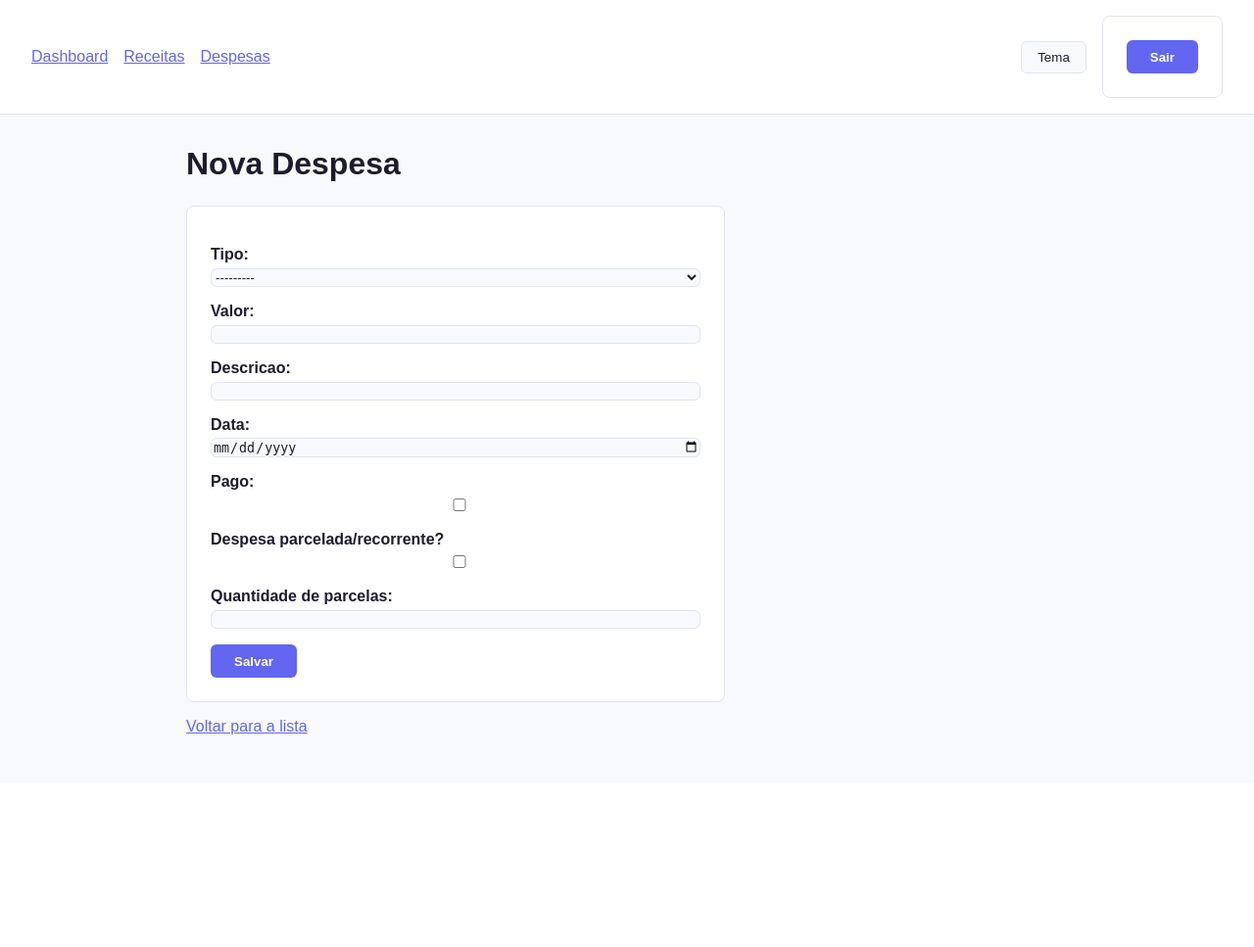
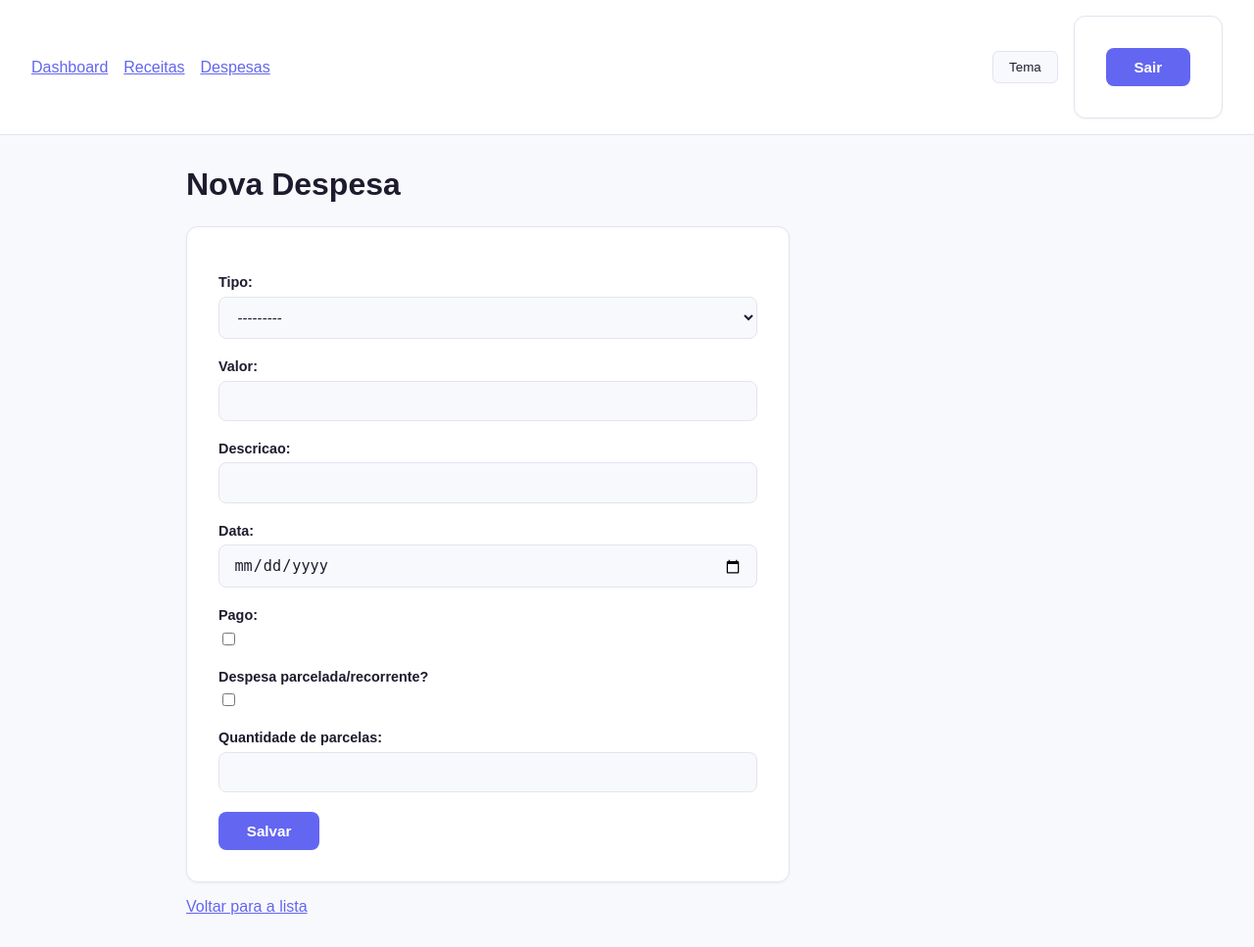
Before and after one commit to ReneBerredo/Controle-Financeiro, a Django app: page /financas/despesas/nova/ in a window 1280 px wide. Shown: the whole page at 98% size. Before the commit the page ends 750 px from the top, so only its background shows below. Run offline with Django 5.2, Linux system fonts and the light colour scheme; the visitor is signed in with stand-in values (Sample User, id 1); data that the repository does not hold is empty.

Commit message:
Estilizacao de formulario com novas paleta e melhor organizacao visual

```diff
--- a/static/css/style.css
+++ b/static/css/style.css
@@ -98,45 +98,74 @@ ul li {
 form {
     background-color: var(--cor-card);
     border: 1px solid var(--cor-borda);
-    border-radius: 8px;
-    padding: 1.5rem;
-    max-width: 500px;
+    border-radius: 12px;
+    padding: 2rem;
+    max-width: 550px;
+    box-shadow: 0 1px 3px rgba(0, 0, 0, 0.05);
 }
 
 form p {
-    margin-bottom: 1rem;
+    margin-bottom: 1.25rem;
 }
 
 form label {
     display: block;
-    margin-bottom: 0.3rem;
-    font-weight: bold;
+    margin-bottom: 0.4rem;
+    font-weight: 600;
+    font-size: 0.9rem;
+    color: var(--cor-texto);
 }
 
-form input,
+form input[type="text"],
+form input[type="number"],
+form input[type="date"],
 form select,
 form textarea {
     width: 100%;
-    padding: 0..6rem;
+    padding: 0.7rem 0.9rem;
     border: 1px solid var(--cor-borda);
-    border-radius: 6px;
+    border-radius: 8px;
     background-color: var(--cor-fundo);
     color: var(--cor-texto);
     box-sizing: border-box;
+    font-size: 0.95rem;
+    transition: border-color 0.2s;
+}
+
+form input[type="text"]:focus,
+form input[type="number"]:focus,
+form input[type="date"]:focus,
+form select:focus,
+form textarea:focus {
+    outline: none;
+    border-color: var(--cor-primaria);
+}
+
+form input[type="checkbox"] {
+    width: auto;
+    margin-right: 0.5rem;
+    accent-color: var(--cor-primaria);
 }
 
 button[type="submit"] {
-    padding: 0.6rem 1.5rem;
+    padding: 0.7rem 1.8rem;
     background-color: var(--cor-primaria);
     color: white;
     border: none;
-    border-radius: 6px;
+    border-radius: 8px;
     cursor: pointer;
-    font-weight: bold;
+    font-weight: 600;
+    font-size: 0.95rem;
+    transition: background-color 0.2s;
 }
 
-button[type="submit"]:hover {
-    opacity: 0.9;
+button[type="submit"]:hover:not(:disabled) {
+    background-color: var(--cor-primaria-hover);
+}
+
+button[type="submit"]:disabled {
+    opacity: 0.6;
+    cursor: not-allowed;
 }
 
 .cards-resumo {
```
